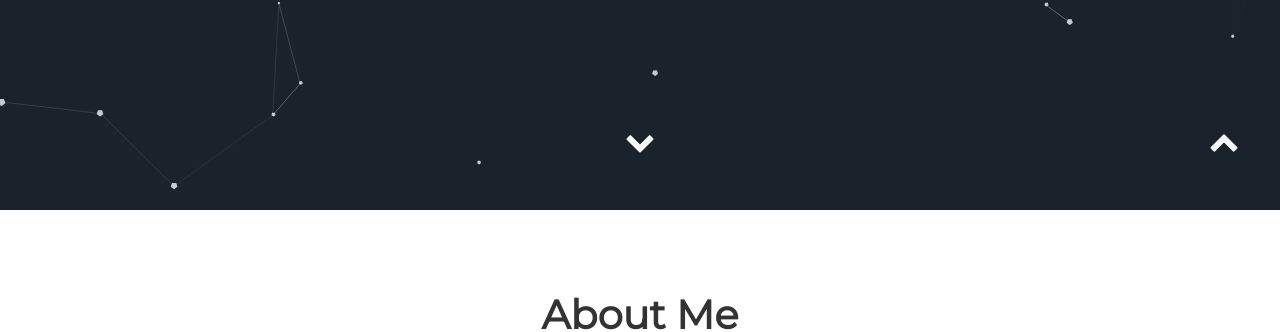
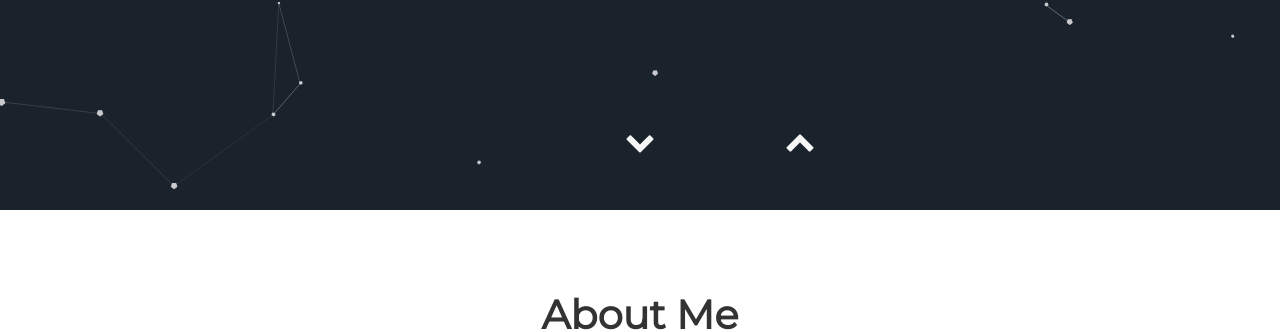
Before and after one commit to DulajChathuranga/dulajchathuranga.github.io, a Jekyll site: the page built from index.html, in a window 1280 px wide. Shown: the part 690-1022 px from the top of the page. Built offline with Jekyll 4.4.1, drawn with Linux system fonts in a browser that asks for light colours.

Commit message:
Update projects.html

```diff
--- a/_includes/projects.html
+++ b/_includes/projects.html
@@ -12,5 +12,7 @@
 
 <div class="user-projects">
   <a class="project-link" href="#">Read Blog</a>
-  <a class="down" href="#header" data-scroll><i class="icon fa fa-chevron-up"></i></a>
+
 </div>
+
+<a class="down" href="#header" data-scroll><i class="icon fa fa-chevron-up"></i></a>
```
